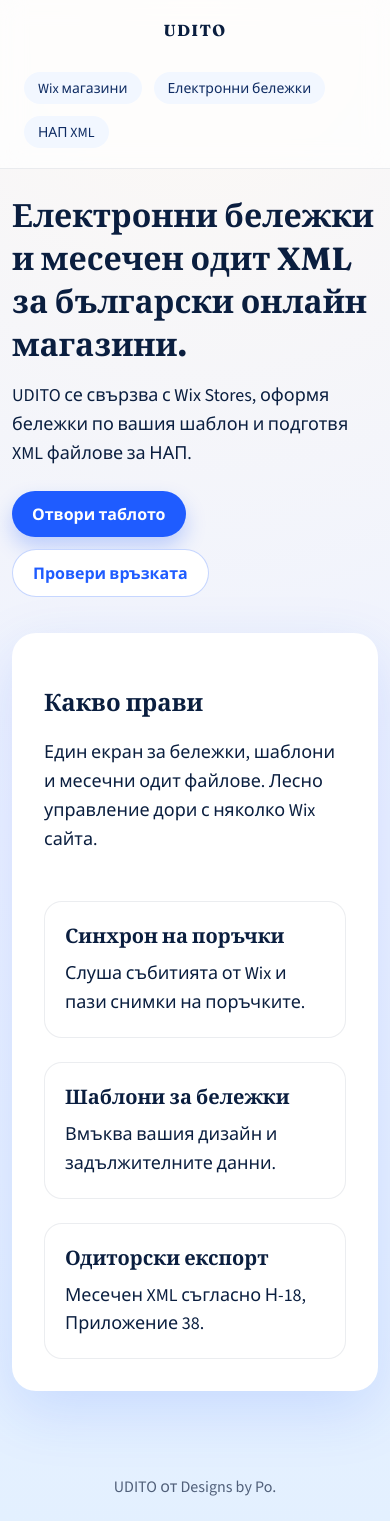
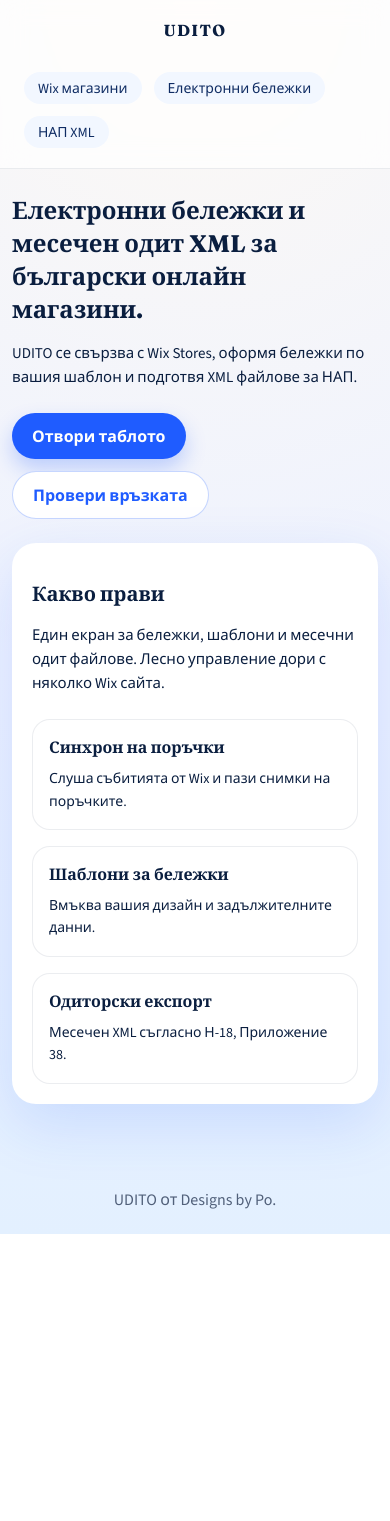
Before and after one commit to RadinaAleksieva/Udito, a Next.js app: page / in a window 390 px wide. After the commit the page ends 1234 px from the top, so only its background shows below. Built offline with nearby package versions, Linux system fonts and the light colour scheme.

Commit message:
fix: improve mobile layout for overview and tables

```diff
--- a/app/globals.css
+++ b/app/globals.css
@@ -1084,7 +1084,7 @@ main {
     padding: 24px 12px 60px;
   }
 
-  /* Receipts table - horizontal scroll with fixed column widths */
+  /* Tables - horizontal scroll with fixed column widths */
   .orders-table {
     overflow-x: auto;
     -webkit-overflow-scrolling: touch;
@@ -1092,16 +1092,20 @@ main {
     padding: 0 12px;
   }
 
+  /* Overview/Orders table (5 columns: Поръчка, Статус, Общо, Източник, Създадена) */
   .orders-head,
   .orders-row {
-    min-width: 700px;
-    grid-template-columns: 100px 80px 80px 100px 100px;
+    min-width: 580px;
+    grid-template-columns: 70px 110px 90px 60px 150px;
+    font-size: 13px;
   }
 
+  /* Receipts table (8 columns) */
   .orders-head--receipts,
   .orders-row--receipts {
-    min-width: 950px;
-    grid-template-columns: 100px 130px 70px 120px 80px 140px 70px 70px;
+    min-width: 900px;
+    grid-template-columns: 95px 120px 65px 110px 75px 130px 65px 65px;
+    font-size: 12px;
   }
 
   .section-header {
@@ -1112,4 +1116,57 @@ main {
   .help-section {
     padding: 20px;
   }
+
+  /* Hero section mobile */
+  .hero {
+    gap: 24px;
+  }
+
+  .hero h1 {
+    font-size: 24px;
+  }
+
+  .hero p {
+    font-size: 15px;
+  }
+
+  /* Status grid mobile */
+  .status-grid {
+    grid-template-columns: 1fr;
+    gap: 12px;
+  }
+
+  .status-card {
+    padding: 14px 16px;
+  }
+
+  .status-card strong {
+    font-size: 18px;
+  }
+
+  /* Hero card mobile */
+  .hero-card {
+    padding: 20px;
+  }
+
+  .hero-card h2 {
+    font-size: 20px;
+  }
+
+  .grid {
+    gap: 16px;
+    margin-top: 24px;
+  }
+
+  .card {
+    padding: 16px;
+  }
+
+  .card h3 {
+    font-size: 16px;
+  }
+
+  .card p {
+    font-size: 14px;
+  }
 }
```
